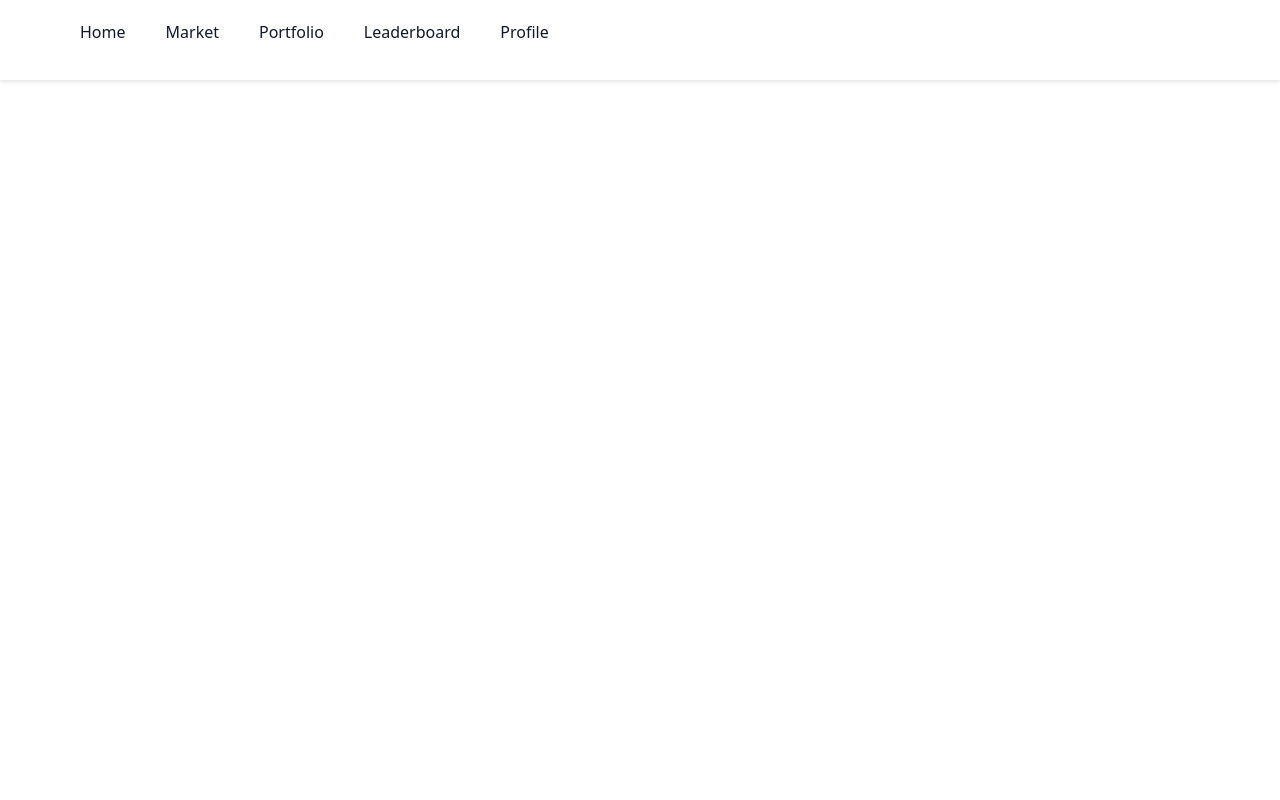
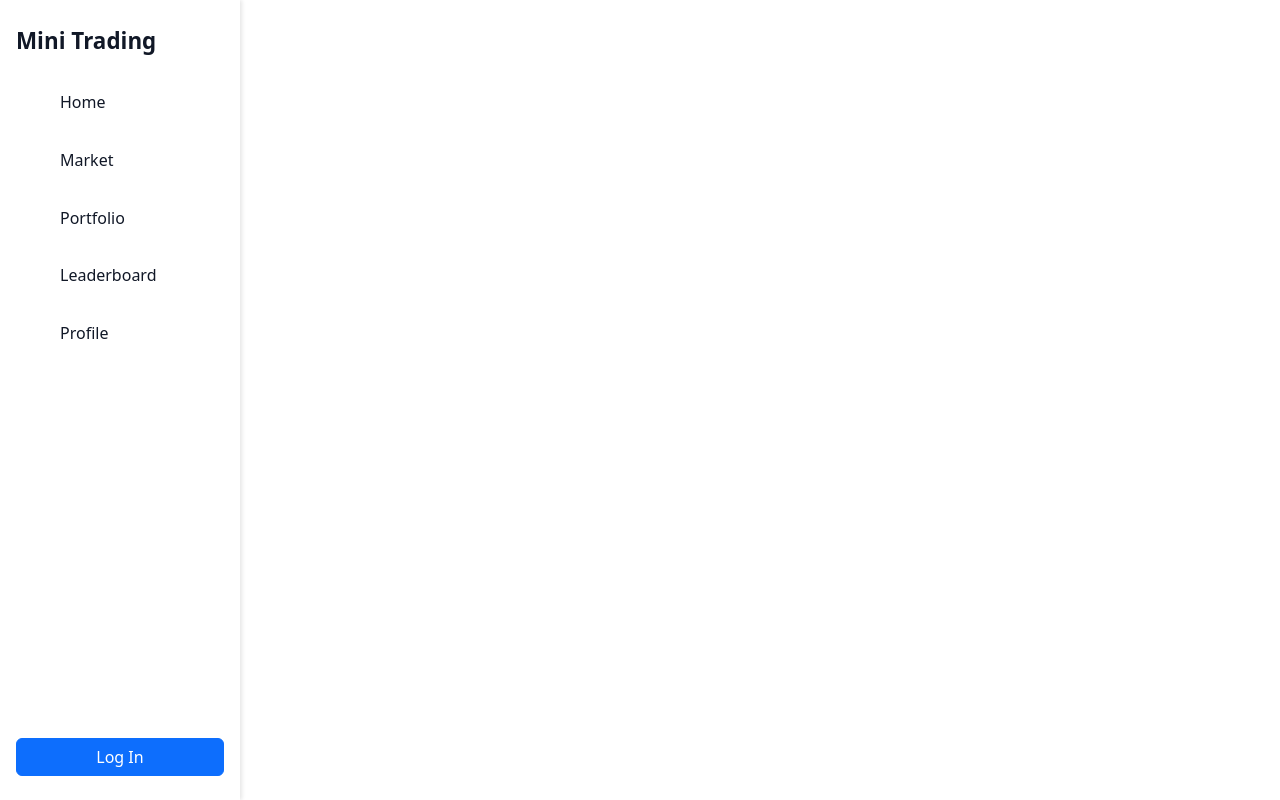
Before and after one commit to lashvarda/MiniTradingApp, a Django app: page / in a window 1280 px wide. Run offline with Django 5.2, Linux system fonts and the light colour scheme.

Commit message:
Transform Navbar into Sidebar

```diff
--- a/mta/static/mta/style/style.css
+++ b/mta/static/mta/style/style.css
@@ -10,34 +10,62 @@ body {
   color: #1f2937;
 }
 
-header nav {
+.sidebar {
+  position: fixed;
+  top: 0;
+  left: 0;
+  width: 240px;
+  height: 100vh;
+  background-color: #ffffff;
+  box-shadow: 2px 0 4px rgba(0, 0, 0, 0.1);
+  z-index: 1000;
+}
+.sidebar nav {
   display: flex;
+  flex-direction: column;
   justify-content: space-between;
-  align-items: center;
-  padding: 1.25rem 3rem;
-  background-color: #ffffff;
-  box-shadow: 0 2px 4px rgba(0, 0, 0, 0.1);
+  align-items: flex-start;
+  width: 100%;
+  height: 100%;
+  padding: 1.5rem 1rem;
   color: #111827;
 }
-header nav .nav-logo {
+.sidebar nav .nav-logo {
   font-size: 1.4rem;
   font-weight: 700;
   color: #111827;
   text-decoration: none;
+  margin-bottom: 1.5rem;
 }
-header nav ul {
+.sidebar nav ul {
   list-style: none;
   display: flex;
-  gap: 2.5rem;
-  align-items: center;
+  flex-direction: column;
+  gap: 1rem;
+  width: 100%;
 }
-header nav ul li a {
+.sidebar nav ul li a {
+  display: block;
+  padding: 0.55rem 0.75rem;
   text-decoration: none;
   color: #111827;
   font-size: 1rem;
   font-weight: 500;
-  transition: color 0.2s ease;
+  border-radius: 0.375rem;
+  transition: background-color 0.2s ease, color 0.2s ease;
 }
-header nav ul li a:hover {
+.sidebar nav ul li a:hover {
+  background-color: #eef2ff;
   color: #0043c9;
+}
+.sidebar nav button {
+  width: 100%;
+  margin-top: auto;
+}
+
+body {
+  font-family: "Georgia", serif;
+  background-color: #f3f4f6;
+  color: #1f2937;
+  margin-left: 240px;
 }/*# sourceMappingURL=style.css.map */
--- a/mta/static/mta/style/style.scss
+++ b/mta/static/mta/style/style.scss
@@ -10,14 +10,24 @@ body {
   color: #1f2937;
 }
 
-header {
+.sidebar {
+  position: fixed;
+  top: 0;
+  left: 0;
+  width: 240px;
+  height: 100vh;
+  background-color: #ffffff;
+  box-shadow: 2px 0 4px rgba(0, 0, 0, 0.1);
+  z-index: 1000;
+
   nav {
     display: flex;
+    flex-direction: column;
     justify-content: space-between;
-    align-items: center;
-    padding: 1.25rem 3rem;
-    background-color: #ffffff;
-    box-shadow: 0 2px 4px rgba(0, 0, 0, 0.1);
+    align-items: flex-start;
+    width: 100%;
+    height: 100%;
+    padding: 1.5rem 1rem;
     color: #111827;
 
     .nav-logo {
@@ -25,25 +35,43 @@ header {
       font-weight: 700;
       color: #111827;
       text-decoration: none;
+      margin-bottom: 1.5rem;
     }
 
     ul {
       list-style: none;
       display: flex;
-      gap: 2.5rem;
-      align-items: center;
+      flex-direction: column;
+      gap: 1rem;
+      width: 100%;
 
       li a {
+        display: block;
+        padding: 0.55rem 0.75rem;
         text-decoration: none;
         color: #111827;
         font-size: 1rem;
         font-weight: 500;
-        transition: color 0.2s ease;
+        border-radius: 0.375rem;
+        transition: background-color 0.2s ease, color 0.2s ease;
 
         &:hover {
+          background-color: #eef2ff;
           color: #0043c9;
         }
       }
     }
+
+    button {
+      width: 100%;
+      margin-top: auto;
+    }
   }
 }
+
+body {
+  font-family: 'Georgia', serif;
+  background-color: #f3f4f6;
+  color: #1f2937;
+  margin-left: 240px;
+}
--- a/mta/templates/mta/index.html
+++ b/mta/templates/mta/index.html
@@ -3,9 +3,9 @@
 <html lang="en">
 {% include 'mta/main-parts/head.html' %}
 <body>
-    <header>
-        {% include 'mta/main-parts/navigation.html' %}
-    </header>
+    {% include 'mta/main-parts/sidebar.html' %}
+
+    <div class="topbar"></div>
 
     {% include 'mta/main-parts/footer.html' %}
 </body>
--- a/mta/templates/mta/leaderboard.html
+++ b/mta/templates/mta/leaderboard.html
@@ -3,10 +3,8 @@
 <html lang="en">
     {% include 'mta/main-parts/head.html' %}
 <body>
-    <header>
-        {% include 'mta/main-parts/navigation.html' %}
-    </header>
-    <h1>Hello {{ title }}</h1>
+    {% include 'mta/main-parts/sidebar.html' %}
+        <h1>Hello {{ title }}</h1>
 
     {% include 'mta/main-parts/footer.html' %}
 </body>
--- a/mta/templates/mta/main-parts/navigation.html
+++ /dev/null
@@ -1,10 +0,0 @@
-<nav>
-    <ul>
-        <li><a href="/">Home</a></li>
-        <li><a href="/market/">Market</a></li>
-        <li><a href="/portfolio/">Portfolio</a></li>
-        <li><a href="/leaderboard/">Leaderboard</a></li>
-        <li><a href="/profile/">Profile</a></li>
-    </ul>
-
-</nav>
--- /dev/null
+++ b/mta/templates/mta/main-parts/sidebar.html
@@ -0,0 +1,13 @@
+<aside class="sidebar">
+  <nav>
+    <a href="/" class="nav-logo">Mini Trading</a>
+    <ul>
+      <li><a href="/">Home</a></li>
+      <li><a href="/market/">Market</a></li>
+      <li><a href="/portfolio/">Portfolio</a></li>
+      <li><a href="/leaderboard/">Leaderboard</a></li>
+      <li><a href="/profile/">Profile</a></li>
+    </ul>
+    <button type="button" class="btn btn-primary">Log In</button>
+  </nav>
+</aside>
--- a/mta/templates/mta/market.html
+++ b/mta/templates/mta/market.html
@@ -3,10 +3,8 @@
 <html lang="en">
     {% include 'mta/main-parts/head.html' %}
 <body>
-    <header>
-        {% include 'mta/main-parts/navigation.html' %}
-    </header>
-    <h1>Hello {{ title }}</h1>
+    {% include 'mta/main-parts/sidebar.html' %}
+        <h1>Hello {{ title }}</h1>
 
     {% include 'mta/main-parts/footer.html' %}
 </body>
--- a/mta/templates/mta/portfolio.html
+++ b/mta/templates/mta/portfolio.html
@@ -3,10 +3,8 @@
 <html lang="en">
     {% include 'mta/main-parts/head.html' %}
 <body>
-    <header>
-        {% include 'mta/main-parts/navigation.html' %}
-    </header>
-    <h1>Hello {{ title }}</h1>
+    {% include 'mta/main-parts/sidebar.html' %}
+        <h1>Hello {{ title }}</h1>
 
     {% include 'mta/main-parts/footer.html' %}
 </body>
--- a/mta/templates/mta/profile.html
+++ b/mta/templates/mta/profile.html
@@ -3,10 +3,8 @@
 <html lang="en">
     {% include 'mta/main-parts/head.html' %}
 <body>
-    <header>
-        {% include 'mta/main-parts/navigation.html' %}
-    </header>
-    <h1>Hello {{ title }}</h1>
+    {% include 'mta/main-parts/sidebar.html' %}
+        <h1>Hello {{ title }}</h1>
 
     {% include 'mta/main-parts/footer.html' %}
 </body>
```
Also changed, not shown: mta/static/mta/assets/logo_test.png (added), 1 other file.
